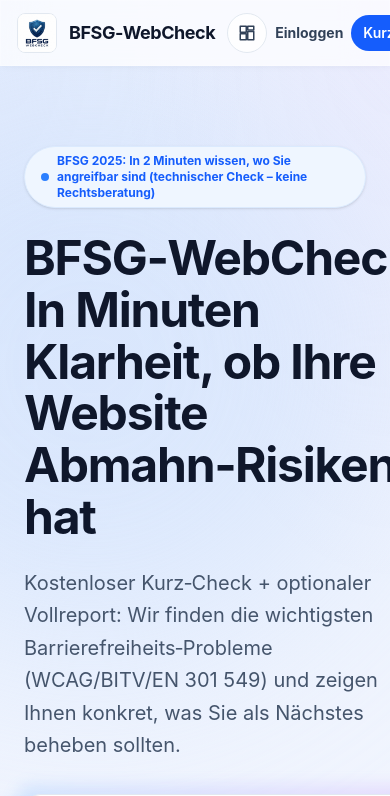
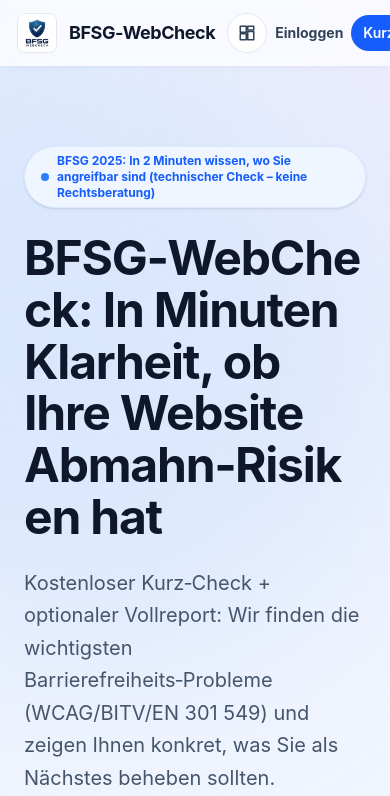
Before and after one commit to KonradBi/BFSG, a Next.js app in the folder web/: page / in a window 390 px wide. Shown: the top 796 px of the page. Built offline with nearby package versions, Linux system fonts and the light colour scheme; no server answers.

Commit message:
fix: prevent hero headline clipping on mobile

```diff
--- a/web/src/app/page.tsx
+++ b/web/src/app/page.tsx
@@ -149,8 +149,8 @@
           </div>
 
           <div className="grid lg:grid-cols-2 gap-12 items-start">
-            <div>
-              <h1 className="text-5xl md:text-6xl font-bold tracking-tight mb-6 text-slate-900 leading-[1.08]">
+            <div className="min-w-0">
+              <h1 className="text-5xl md:text-6xl font-bold tracking-tight mb-6 text-slate-900 leading-[1.08] break-words">
                 {copy.heroH1}
               </h1>
               <p className="text-xl text-slate-600 mb-8 leading-relaxed">{copy.heroSubhead}</p>
```
